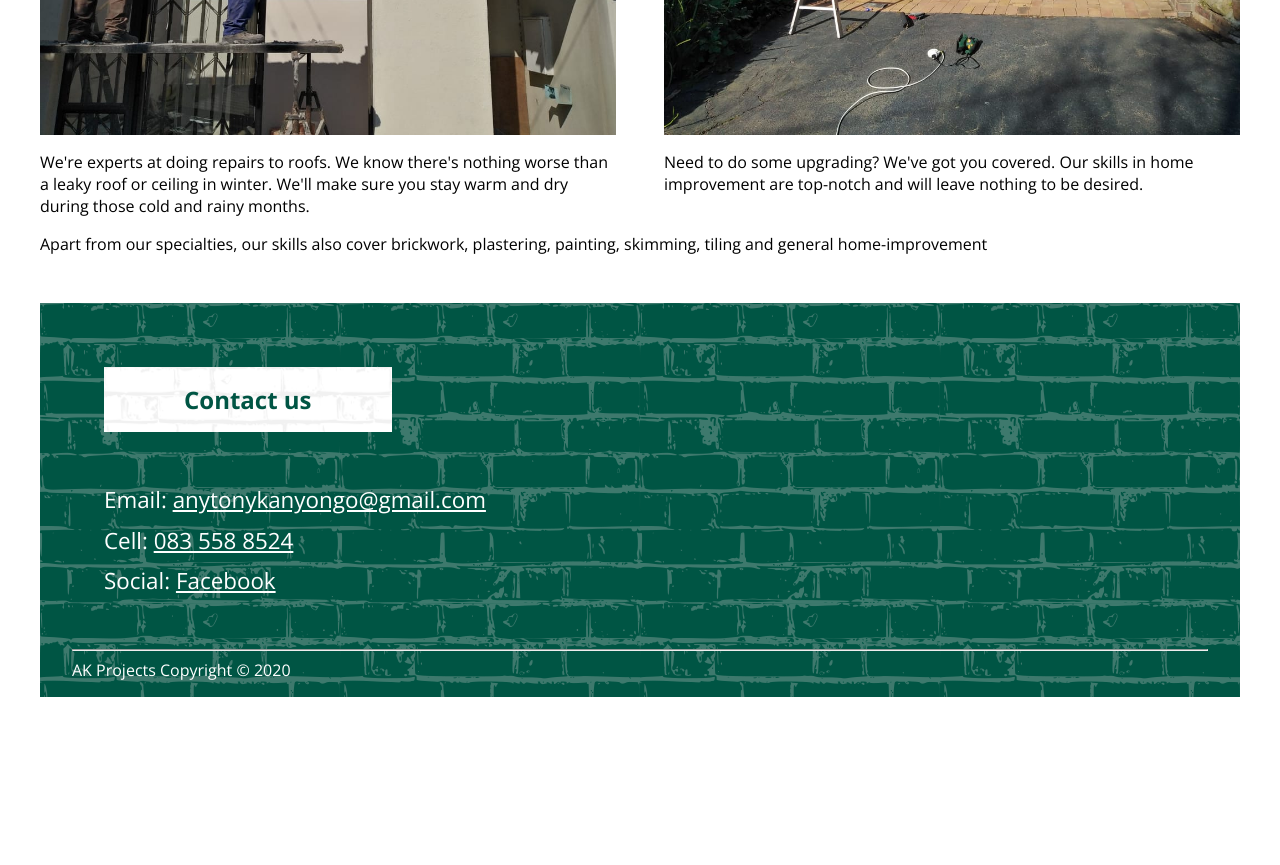
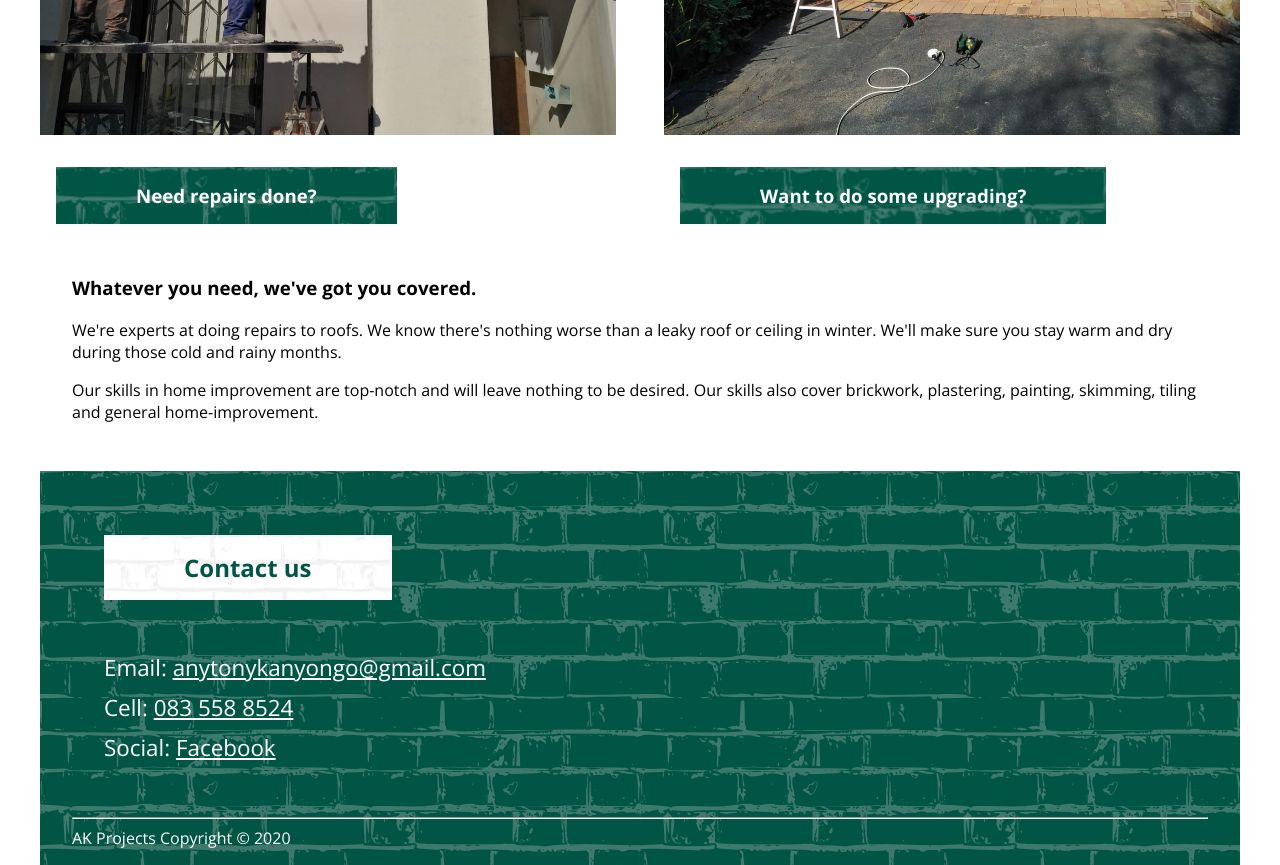
Before and after one commit to JackofD/antony-projects, a Gatsby site: page / in a window 1280 px wide. Shown: the part 1180-2045 px from the top of the page. Before the commit the page ends 1877 px from the top, so only its background shows below. Built offline with nearby package versions, Linux system fonts and the light colour scheme; Gatsby itself is replaced by a stand-in of ours.

Commit message:
Updated what we do details * added some small styles and laid out paragraphs

```diff
--- a/src/pages/index.js
+++ b/src/pages/index.js
@@ -22,25 +22,29 @@ const IndexPage = () => {
           <section className="flex-row">
             <section className="section">
               <MyImg className="section-img" src="photos/image1.jpg" />
-              <section className="section-description">
-                We're experts at doing repairs to roofs. We know there's nothing worse
-                than a leaky roof or ceiling in winter.
-                We'll make sure you stay warm and dry during those cold and rainy months.
+              <section className="section-heading">
+                <h3 className="background-brick">Need repairs done?</h3>
               </section>
             </section>
             <section className="section">
               <MyImg className="section-img" src="photos/image6.jpg" />
-              <section className="section-description">
-                Need to do some upgrading? We've got you covered.
-                Our skills in home improvement are top-notch and will leave nothing to be desired.
+              <section className="section-heading">
+                <h3 className="background-brick">Want to do some upgrading?</h3>
               </section>
             </section>
           </section>
-          <section>
-            <p>
-              Apart from our specialties, our skills also cover brickwork, plastering, painting, skimming,
-              tiling and general home-improvement
-            </p>
+          <section className="details">
+            <h3>Whatever you need, we've got you covered.</h3>
+          <p>
+            We're experts at doing repairs to roofs. We know there's nothing worse
+            than a leaky roof or ceiling in winter.
+            We'll make sure you stay warm and dry during those cold and rainy months.
+          </p>
+          <p>
+            Our skills in home improvement are top-notch and will leave nothing to be desired.
+            Our skills also cover brickwork, plastering, painting, skimming,
+            tiling and general home-improvement.
+          </p>
           </section>
         </section>
       </section>
--- a/src/scss/footer.scss
+++ b/src/scss/footer.scss
@@ -14,7 +14,15 @@
     list-style: none;
     padding: 1rem;
     margin: 0;
-    line-height: 1.8;
-    font-size: 1.4rem
+
   }
 }
+
+@media(min-width: 768px) {
+  .site-footer {
+    ul {
+      line-height: 1.8;
+      font-size: 1.4rem
+    }
+  }
+}
--- a/src/scss/home.scss
+++ b/src/scss/home.scss
@@ -15,6 +15,9 @@
       max-width: 100%;
     }
   }
+  .details {
+    padding: 0 2rem;
+  }
 }
 
 @media (min-width: 768px) {
@@ -28,9 +31,5 @@
       display: flex;
       flex-direction: column;
     }
-
-    .section-description {
-      margin-top: 1rem;
-    }
   }
 }
--- a/src/scss/utility.scss
+++ b/src/scss/utility.scss
@@ -30,18 +30,14 @@
     }
   }
 }
-h2.background-brick {
+h1.background-brick, h2.background-brick, h3.background-brick, h4.background-brick {
   display: block;
   padding: 1rem;
   margin: 2rem 0;
-
-  // &:after {
-  //   transform: rotate(-2deg);
-  // }
 }
 
 @media(min-width: 768px) {
-  h2.background-brick {
+  h1.background-brick, h2.background-brick, h3.background-brick, h4.background-brick {
     display: inline-block;
     align-self: center;
     padding: 1rem 5rem;
```
